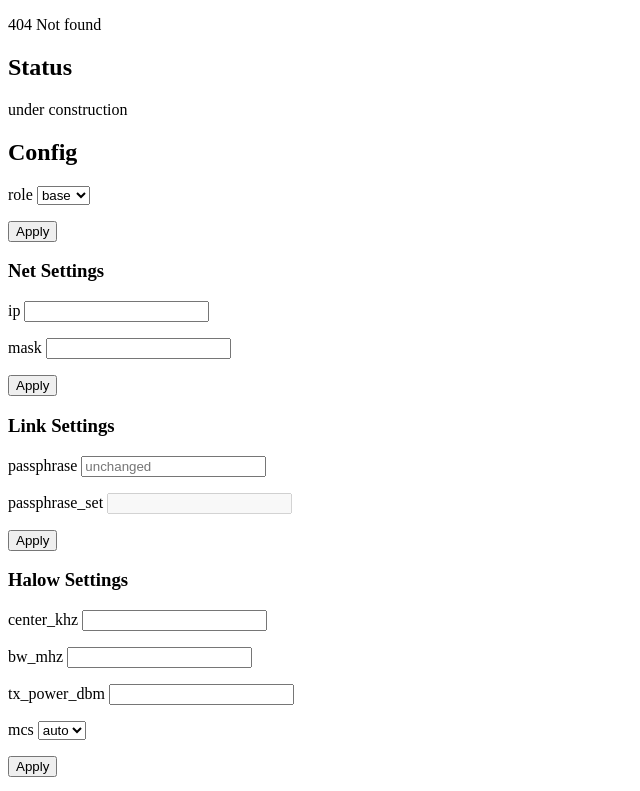
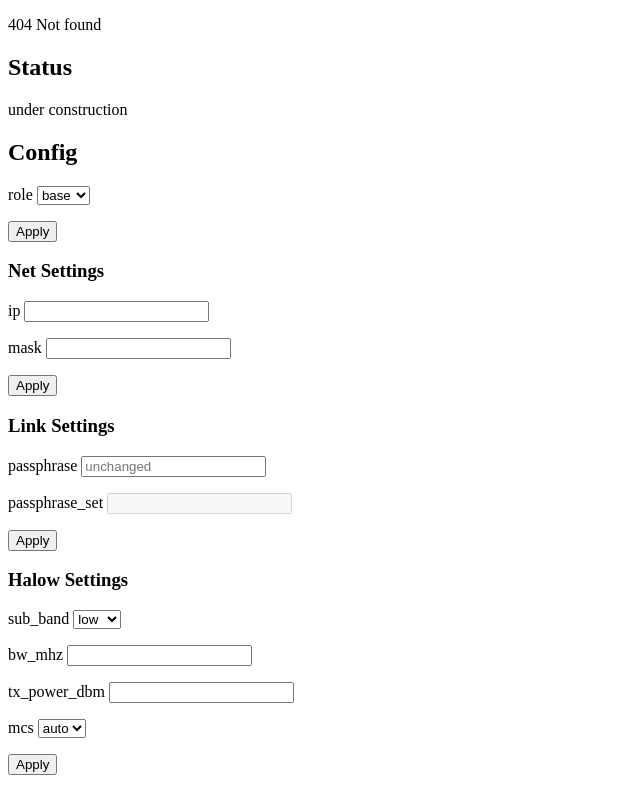
Before and after one commit to umrover/mradio, a plain HTML site: page web/index.html in a window 1280 px wide. Shown: the top 791 px of the page, without its empty margins (0-640 px from the left). Drawn offline with Linux system fonts and the light colour scheme; no server answers.

Commit message:
channel config, strip out unneeded functionality from web interface

```diff
--- a/web/index.html
+++ b/web/index.html
@@ -54,7 +54,12 @@
 
     <form data-section="halow">
       <p>
-        center_khz <input name="center_khz" type="number" step="500" required />
+        sub_band
+        <select name="sub_band">
+          <option>low</option>
+          <option>mid</option>
+          <option>high</option>
+        </select>
       </p>
       <p>bw_mhz <input name="bw_mhz" type="number" required /></p>
       <p>tx_power_dbm <input name="tx_power_dbm" type="number" required /></p>
```
Also changed, not shown: 1 other file.
